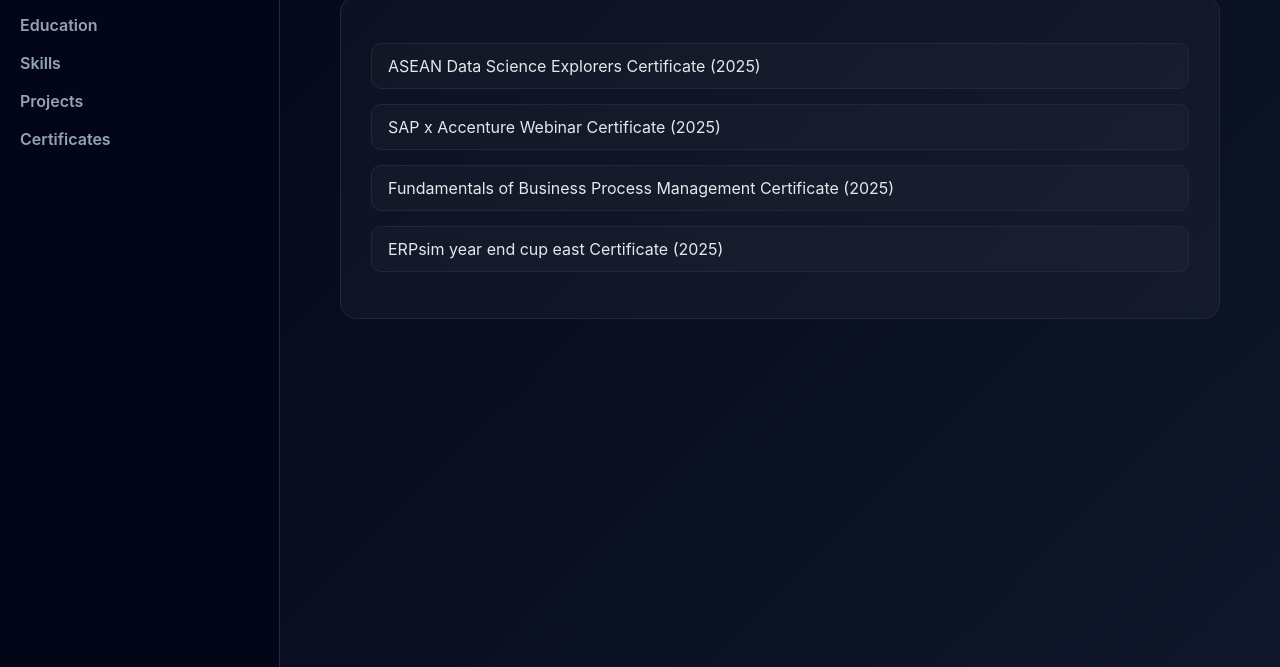
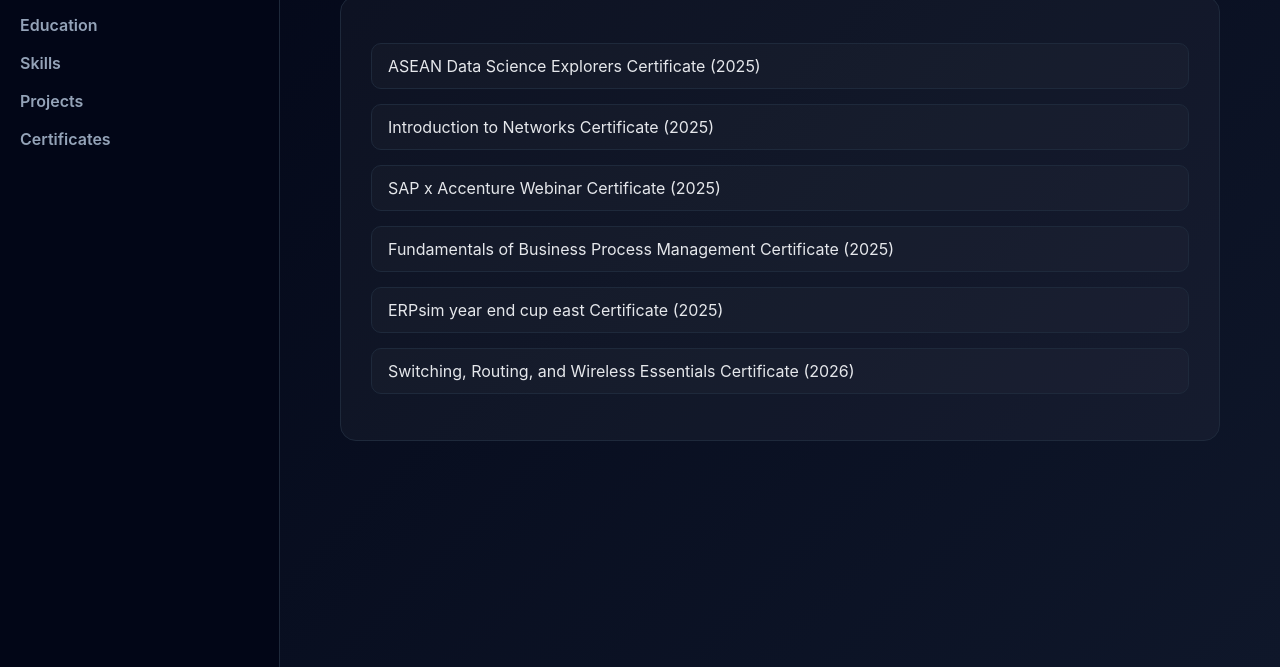
Before and after one commit to zevoxx/CC14VALERA, a plain HTML site: page Resume/certificates.html in a window 1280 px wide. Shown: the part 133-800 px from the top of the page. Drawn offline with Linux system fonts and the light colour scheme.

Commit message:
certificates

```diff
--- a/Resume/certificates.html
+++ b/Resume/certificates.html
@@ -30,6 +30,12 @@
           </li>
 
           <li>
+            <a href="Valera_CCNA Introduction to Networks 8 30 2025.pdf" target="_blank">
+              Introduction to Networks Certificate (2025)
+            </a>
+          </li>
+
+          <li>
             <a href="Valera_SAP x Accenture 09 26 2025.pdf" target="_blank">
               SAP x Accenture Webinar Certificate (2025)
             </a>
@@ -46,6 +52,12 @@
               ERPsim year end cup east Certificate (2025)
             </a>
           </li>
+
+          <li>
+            <a href="Valera_CCNA Switching Routing and Wireless Essentials 1 10 2026.pdf" target="_blank">
+              Switching, Routing, and Wireless Essentials Certificate (2026)
+            </a>
+          </li>
         </ul>
 
     </div>
```
Also changed, not shown: 2 other files.
